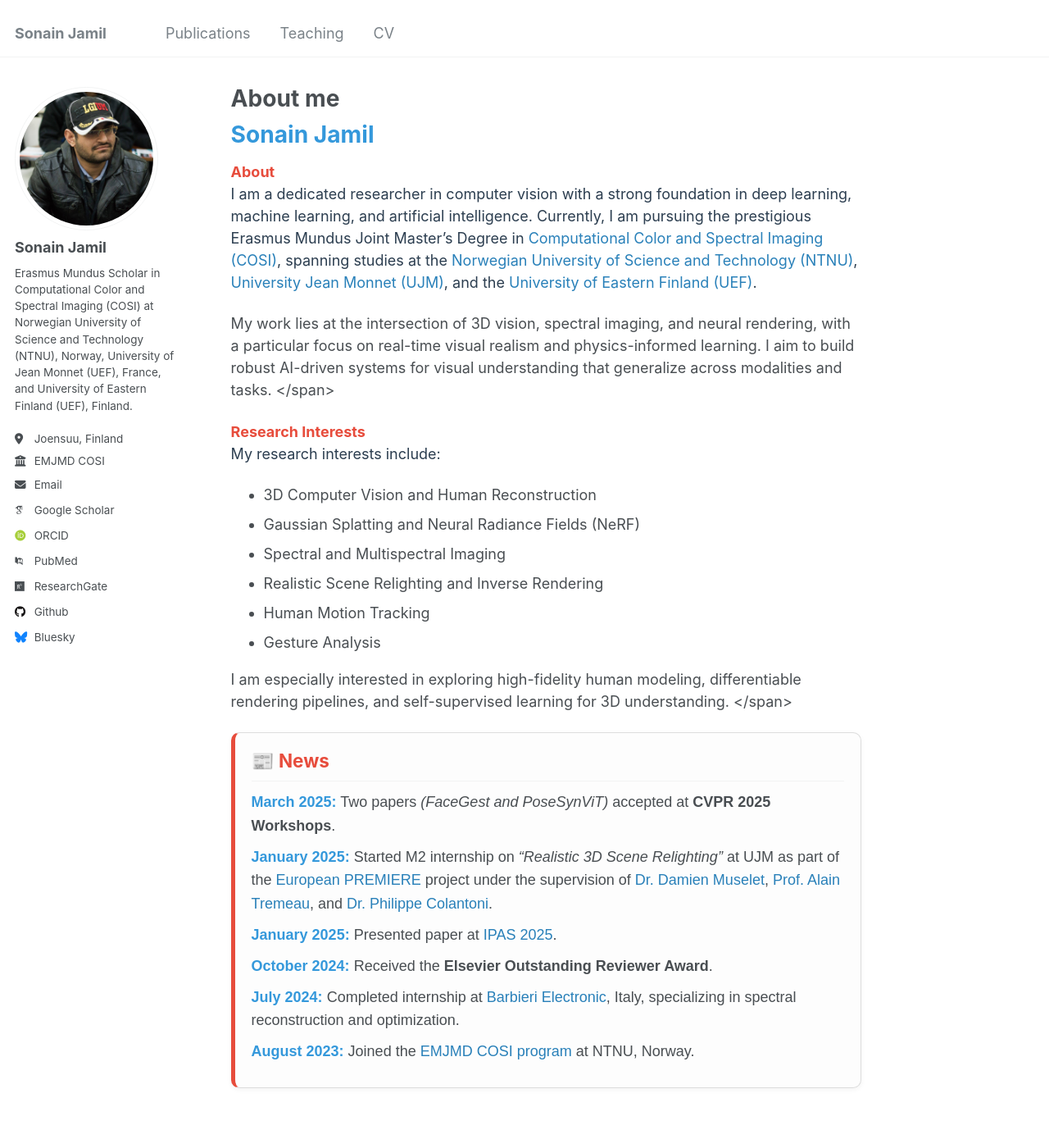
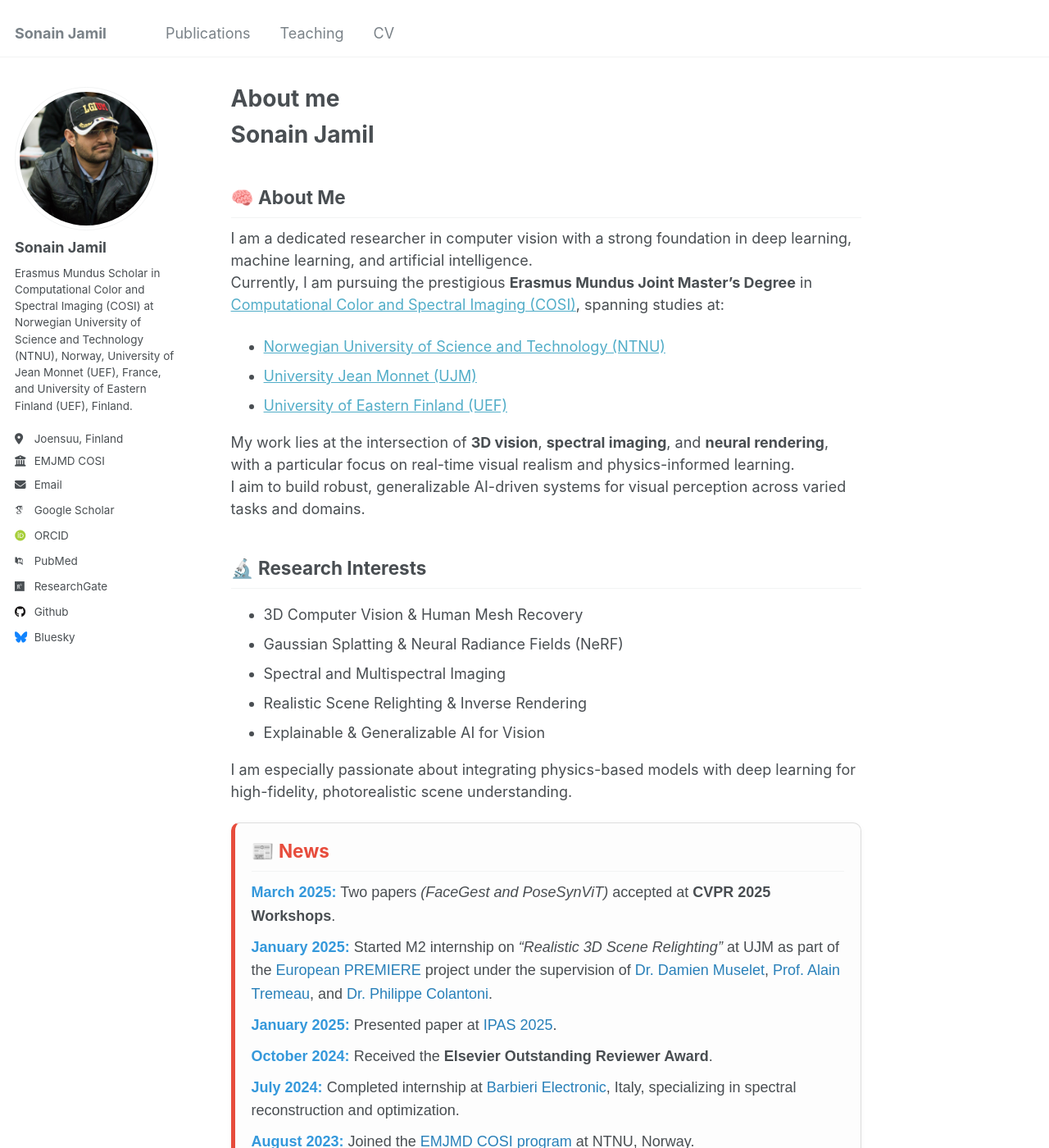
Before and after one commit to sonainjameel/sonainjamil, a Jekyll site: the page built from _pages/about.md, in a window 1280 px wide and 1400 px high. Shown: the whole window at 82% size. Built offline with Jekyll 4.4.1, drawn with Linux system fonts in a browser that asks for light colours; some web fonts are replaced.

Commit message:
Update about.md

```diff
--- a/_pages/about.md
+++ b/_pages/about.md
@@ -7,27 +7,29 @@ redirect_from:
   - /about.html
 ---
 
-# <span style="color: #3498db;">Sonain Jamil</span>
+# Sonain Jamil
 
-**<span style="color: #e74c3c;">About</span>**
-<span style="color: #2c3e50;">
-I am a dedicated researcher in computer vision with a strong foundation in deep learning, machine learning, and artificial intelligence. Currently, I am pursuing the prestigious Erasmus Mundus Joint Master’s Degree in <a href="https://cosi-master.eu/" target="_blank" style="color: #2980b9; text-decoration: none;">Computational Color and Spectral Imaging (COSI)</a>, spanning studies at the <a href="https://www.ntnu.no/gjovik" target="_blank" style="color: #2980b9; text-decoration: none;">Norwegian University of Science and Technology (NTNU)</a>, <a href="https://www.univ-st-etienne.fr/en/index.html" target="_blank" style="color: #2980b9; text-decoration: none;">University Jean Monnet (UJM)</a>, and the <a href="https://www.uef.fi/en" target="_blank" style="color: #2980b9; text-decoration: none;">University of Eastern Finland (UEF)</a>.
+## 🧠 About Me
 
-My work lies at the intersection of 3D vision, spectral imaging, and neural rendering, with a particular focus on real-time visual realism and physics-informed learning. I aim to build robust AI-driven systems for visual understanding that generalize across modalities and tasks.
-</span>
+I am a dedicated researcher in computer vision with a strong foundation in deep learning, machine learning, and artificial intelligence.
+Currently, I am pursuing the prestigious **Erasmus Mundus Joint Master’s Degree** in [Computational Color and Spectral Imaging (COSI)](https://cosi-master.eu/), spanning studies at:
 
-**<span style="color: #e74c3c;">Research Interests</span>**
-<span style="color: #2c3e50;">
-My research interests include:
-- 3D Computer Vision and Human Reconstruction
-- Gaussian Splatting and Neural Radiance Fields (NeRF)
+- [Norwegian University of Science and Technology (NTNU)](https://www.ntnu.no/gjovik)
+- [University Jean Monnet (UJM)](https://www.univ-st-etienne.fr/en/index.html)
+- [University of Eastern Finland (UEF)](https://www.uef.fi/en)
+
+My work lies at the intersection of **3D vision**, **spectral imaging**, and **neural rendering**, with a particular focus on real-time visual realism and physics-informed learning.
+I aim to build robust, generalizable AI-driven systems for visual perception across varied tasks and domains.
+
+## 🔬 Research Interests
+
+- 3D Computer Vision & Human Mesh Recovery
+- Gaussian Splatting & Neural Radiance Fields (NeRF)
 - Spectral and Multispectral Imaging
-- Realistic Scene Relighting and Inverse Rendering
-- Human Motion Tracking
-- Gesture Analysis
+- Realistic Scene Relighting & Inverse Rendering
+- Explainable & Generalizable AI for Vision
 
-I am especially interested in exploring high-fidelity human modeling, differentiable rendering pipelines, and self-supervised learning for 3D understanding.
-</span>
+I am especially passionate about integrating physics-based models with deep learning for high-fidelity, photorealistic scene understanding.
 
 
 <div style="border: 1px solid #ddd; border-left: 5px solid #e74c3c; padding: 20px; border-radius: 10px; background-color: #fdfdfd; font-family: Arial, sans-serif; line-height: 1.6; box-shadow: 0 2px 6px rgba(0,0,0,0.05);">
```
